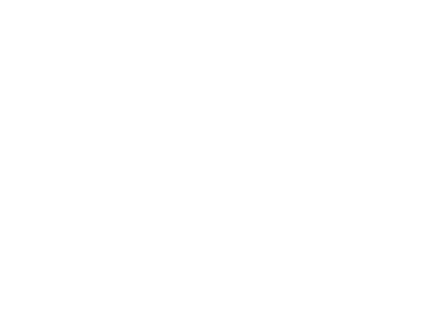
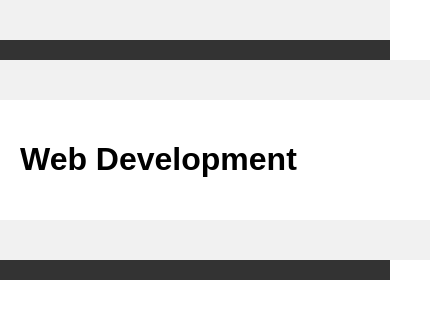
Before and after one commit to chrisjsstainedurshi/Web-Development-, a plain HTML site: page WDLesson2_8BPractical/index.html in a window 390 px wide. Shown: the whole page, 430 px wide, since content can reach past the window. Drawn offline with Linux system fonts and the light colour scheme.

Commit message:
update web

```diff
--- a/WDLesson2_1Practical/style.css
+++ b/WDLesson2_1Practical/style.css
@@ -9,15 +9,28 @@ selector{
 
 
 /* Challenge 1: Change color of the text for all the headings size 3 to blue */
-
+h3 {
+  color: blue;
+}
 /* Challenge 2: Change the size for the font for all headings size 1 to 60pt */
-
+      h1 {
+  font-size: 60pt;
+}
 /* Challenge 3: Change the style of the font for all spans to italic */
-
+span {
+  font-style: italic;
+}
 /* Challenge 4: Change the family of font being used for all paragraphs to "Arial" */
-
+p {
+  font-family: Arial;
+}
 /* Challenge 5: Change the family of font being used for all lists to "Comic Sans MS".  What element creates a list? */
-
+ul, ol {
+  font-family: "Comic Sans MS";
+}
 /* Chalenge 6: Change the background color of the div to blue, color of the text to white and the weight of the font to bold.
-
+      div {
+  background-color: blue;
+  color: white;
+  font-weight: bold;
 Hint:  You can specify several CSS rules for one element by separating the rules with commas.  Look at some example on w3schools */
--- a/WDLesson2_2Practical/style.css
+++ b/WDLesson2_2Practical/style.css
@@ -6,15 +6,28 @@
 */
 
 /* Challenge 5: Change the family of all elements to Arial */
-
+* {
+  font-family: Arial;
+}
 /* Challenge 6: Change the background color to blue, the color of the text to white for all elements
 with a class of "info" */
-
+.info {
+  background-color: blue;
+  color: white;
+}
 /* Challenge 7: Add a border of 2px solid red for all elements with a class of "highlight" */
-
+.highlight {
+  border: 2px solid red;
+}
 /* Challenge 8: Align the text in the center and drop a shadow on the text of 2px 2px yellow  for
 all elements with a class of "special"
 */
-
+.special {
+  text-align: center;
+  text-shadow: 2px 2px yellow;
+}
 /* Challenge Bonus: Create a CSS rule for a class named "shadow".
 Apply a shadow to the box around the elements that is 2px 2px  gray. */
+.shadow {
+  box-shadow: 2px 2px gray;
+}
--- a/WDLesson2_3Practical/style.css
+++ b/WDLesson2_3Practical/style.css
@@ -1,20 +1,30 @@
 
 /* Challenge 4: Change the radius of the borders of all images to 20px */
-
+img{
+    border-radius: 20px;
+}
 /* Challenge 5: Change the width of the image with an id of "banner" to 95% */
-
+#banner {
+    width 50%
+}
 /* Challenge 6: For the HTML element with an id of "bannerSeparator" change the,
                 1) height to 10px
                 2) border to 0px, solid and white
-                3) background image to  linear-gradient(to right, blue, white)
+                3) background image to  linear-gradient(to right, purple, purple)
 */
 
 /* Challenge 7: For the HTML element with an id of "logo_container" align the text in the center */
-
+#logo_container {
+  text-align: center;
+}
 /* Challenge 8: Change the height of all images with a class of "logo" to 200px*/
-
+.logo{
+    height: 200px;
+}
 /* Challenge 9: Change the padding to 40px for all divs */
-
+div {
+  padding: 40px;
+}
 /* Challenge 10: For the HTML element with an id of "main_container" change
                 1) the size of the font to 24pt,
                 2) family of font to "Arial",
--- a/WDLesson2_5Practical/style.css
+++ b/WDLesson2_5Practical/style.css
@@ -1,17 +1,26 @@
 /* Challenge 8: Change the type of font to Arial for all elements */
-
+* {
+  font-family: Arial;
+}
 /* Challenge 9: Change the background color for all elements with a class of banner.  Choose a color
                 using rgb( )
 */
-
+.banner {
+  background-color: rgb(255, 165, 0);
+}
 /* Challenge 10: Change the background color for all elements with a class of subbanner.  Choose a color
                 using a hexdecimal value.
 */
-
+.subbanner {
+  background-color: #8bc34a;
+}
 /* Challenge 11: Change the radius of the border to 6px and height to 200px for all images inside of all
                  elements with a class of gallery
 */
-
+.gallery img {
+  border-radius: 6px;
+  height: 200px;
+}
 /* Challenge 12: When the visitor moves their mouse over images inside of the element with an id of firstGallery,
                  apply some type of styling using the filter( ) effect
 */
--- a/WDLesson2_6Practical/style.css
+++ b/WDLesson2_6Practical/style.css
@@ -10,11 +10,24 @@ nav a{
 }
 
 /* Challenge 7: Make the font for all elements Arial */
-
+* {
+  font-family: Arial, sans-serif;
+}
 /* Challenge 8: Remove the underline for all hyperlinks */
-
+a {
+  text-decoration: none;
+}
 /* Challenge 9: Change the bottom border of the hyperlinks in the <nav> element to 2px solid black when the visitor hovers over it */
-
+nav a:hover {
+  border-bottom: 2px solid black;
+}
 /* Challenge 10: Change the background color to blue and the text to white for elements with an class of "banner" */
-
+.banner {
+  background-color: blue;
+  color: white;
+}
 /* Challenge 11: Make the font size bigger and the color of the text to blue for elements with a class of "main" */
+.main {
+  font-size: 24px; /* or 2em, 200%, etc. */
+  color: blue;
+}
--- a/WDLesson2_8BPractical/index.html
+++ b/WDLesson2_8BPractical/index.html
@@ -17,7 +17,36 @@
     <!--Challenge 1: Use w3SchoolsMockUp.png image as your guide for structuring the website.  Create the necessary containers.  The
         file info.txt contains the information to place inside each container BUT also contains information to help you identify the
         necessary containers to create.
-    -->
+    --><body>
+  <header>
+    <div class="header-content">
+
+    </div>
+  </header>
+  <nav class="top-nav">
+
+  </nav>
+  <div class="main-container">
+    <aside class="left-sidebar">
+
+    </aside>
+    <main>
+      <div class="breadcrumb">
+
+      </div>
+      <h1>Web Development</h1>
+      <div class="content-sections">
+
+      </div>
+    </main>
+    <aside class="right-sidebar">
+
+    </aside>
+  </div>
+  <footer>
+
+  </footer>
+</body>
 
   </body>
 </html>
--- a/WDLesson2_8BPractical/style.css
+++ b/WDLesson2_8BPractical/style.css
@@ -1,2 +1,60 @@
 /* Challenge 2: Use w3SchoolsMockUp.png to help you write the necessary CSS rules.
    Hint: Remember all the fundamental CSS rules when working with flexboxes */
+
+   body {
+  margin: 0;
+  padding: 0;
+  font-family: Arial, sans-serif;
+}
+
+header {
+  background-color: #f1f1f1;
+  padding: 20px;
+  text-align: center;
+}
+
+.top-nav {
+  background-color: #333;
+  color: #fff;
+  padding: 10px;
+  display: flex;
+  justify-content: space-between;
+}
+
+.main-container {
+  display: flex;
+}
+
+.left-sidebar {
+  width: 20%;
+  background-color: #f1f1f1;
+  padding: 20px;
+}
+
+main {
+  flex-grow: 1;
+  padding: 20px;
+}
+
+.right-sidebar {
+  width: 20%;
+  background-color: #f1f1f1;
+  padding: 20px;
+}
+
+footer {
+  background-color: #333;
+  color: #fff;
+  padding: 10px;
+  text-align: center;
+  clear: both;
+}
+
+@media (max-width: 768px) {
+  .main-container {
+    flex-direction: column;
+  }
+  .left-sidebar, .right-sidebar {
+    width: 100%;
+  }
+}
```
Also changed, not shown: WDLesson2_3Practical/index.html (+3 -2 lines), WDLesson2_5Practical/index.html (+21 -6 lines), WDLesson2_6Practical/index.html (+20 -4 lines), WDLesson2_8APractical/index.html (+1 -1 lines), WDLesson2_8APractical/style.css (+12 -4 lines), WDLesson2_6Practical/css.html (added), WDLesson2_6Practical/html.html (added), WDLesson2_6Practical/js.html (added).
